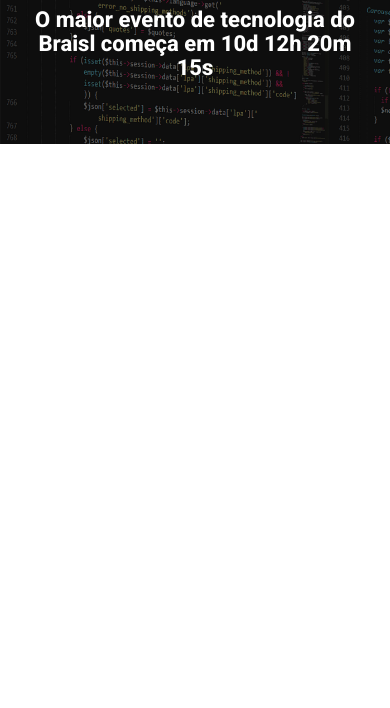
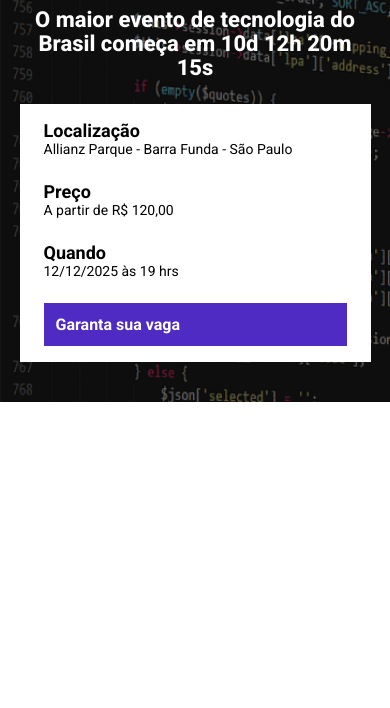
Before and after one commit to LeoTatarin/crie_lading-page, a website built with Parcel: page src/index.html in a window 390 px wide. Shown: the part 136-844 px from the top of the page. Built offline with nearby package versions, Linux system fonts and the light colour scheme.

Commit message:
concluindo cabeçalho com responsividade

```diff
--- a/src/index.html
+++ b/src/index.html
@@ -17,8 +17,25 @@
         <div class="container">
             <img class="hero__logo" src="./images/ebac_logo.svg" alt="EBAC">
             <p class="hero__text">
-                O maior evento de tecnologia do Braisl começa em 10d 12h 20m 15s
+                O maior evento de tecnologia do Brasil começa em 10d 12h 20m 15s
             </p>
+            <div class="infos-bar">
+                <ul class="infos-bar__infos">
+                    <li class="infos-bar__infos__item">
+                        <b>Localização</b>
+                        Allianz Parque - Barra Funda - São Paulo
+                    </li>
+                    <li class="infos-bar__infos__item">
+                        <b>Preço</b>
+                        A partir de R$ 120,00
+                    </li>
+                    <li class="infos-bar__infos__item">
+                        <b>Quando</b>
+                        12/12/2025 às 19 hrs
+                    </li>
+                </ul>
+                <a href="#" class="button button--primary">Garanta sua vaga</a>
+            </div>
         </div>
     </header>
     <script src="scripts/main.js"></script>
--- a/src/styles/_hero.scss
+++ b/src/styles/_hero.scss
@@ -26,7 +26,6 @@
         margin-bottom: 64px;
         font-size: 40px;
         line-height: 56px;
-        color: #fff;
         font-weight: 800;
         text-align: center;
     }
--- /dev/null
+++ b/src/styles/components/_buttons.scss
@@ -0,0 +1,23 @@
+.button {
+    padding: 12px;
+    font: 18px;
+    font-weight: bold;
+    text-decoration: none;
+    text-align: center;
+    white-space: nowrap;
+
+    &--primary {
+        color: #fff;
+        background-color: #4f2ac3;
+    }
+
+    @media (max-width: 640px)  {
+        display: block;
+        width: 100%;
+    }
+
+    @media (max-width: 1024px) {
+        display: flex;
+        align-items: center;
+    }
+}
--- /dev/null
+++ b/src/styles/components/_infos_bar.scss
@@ -0,0 +1,41 @@
+.infos-bar {
+    padding: 16px 24px;
+    background-color: #fff;
+    display: flex;
+    justify-content: space-between;
+
+    &__infos{
+        display: flex;
+        gap: 40px;
+
+
+        &__item {
+            font-size: 14px;
+            color: #000;
+
+            b {
+                font-size: 18px;
+                display: block;
+                color: #000;
+            }
+        }
+    }
+
+    @media (max-width: 640px) {
+        display: block;
+
+        &__infos {
+            display: block;
+
+            &__item {
+                margin-bottom: 24px;
+            }
+        }
+    }
+
+    @media (max-width: 1024px) {
+        &__infos {
+            gap: 16px;
+        }
+    }
+}
--- a/src/styles/main.scss
+++ b/src/styles/main.scss
@@ -1,4 +1,6 @@
 @use 'hero';
+@use 'components/infos_bar';
+@use 'components/buttons';
 
 * {
     margin: 0;
@@ -6,6 +8,7 @@
     box-sizing: border-box;
     font-family: "Roboto", sans-serif;
     color: #fff;
+    list-style: none;
 }
 
 .container {
```
